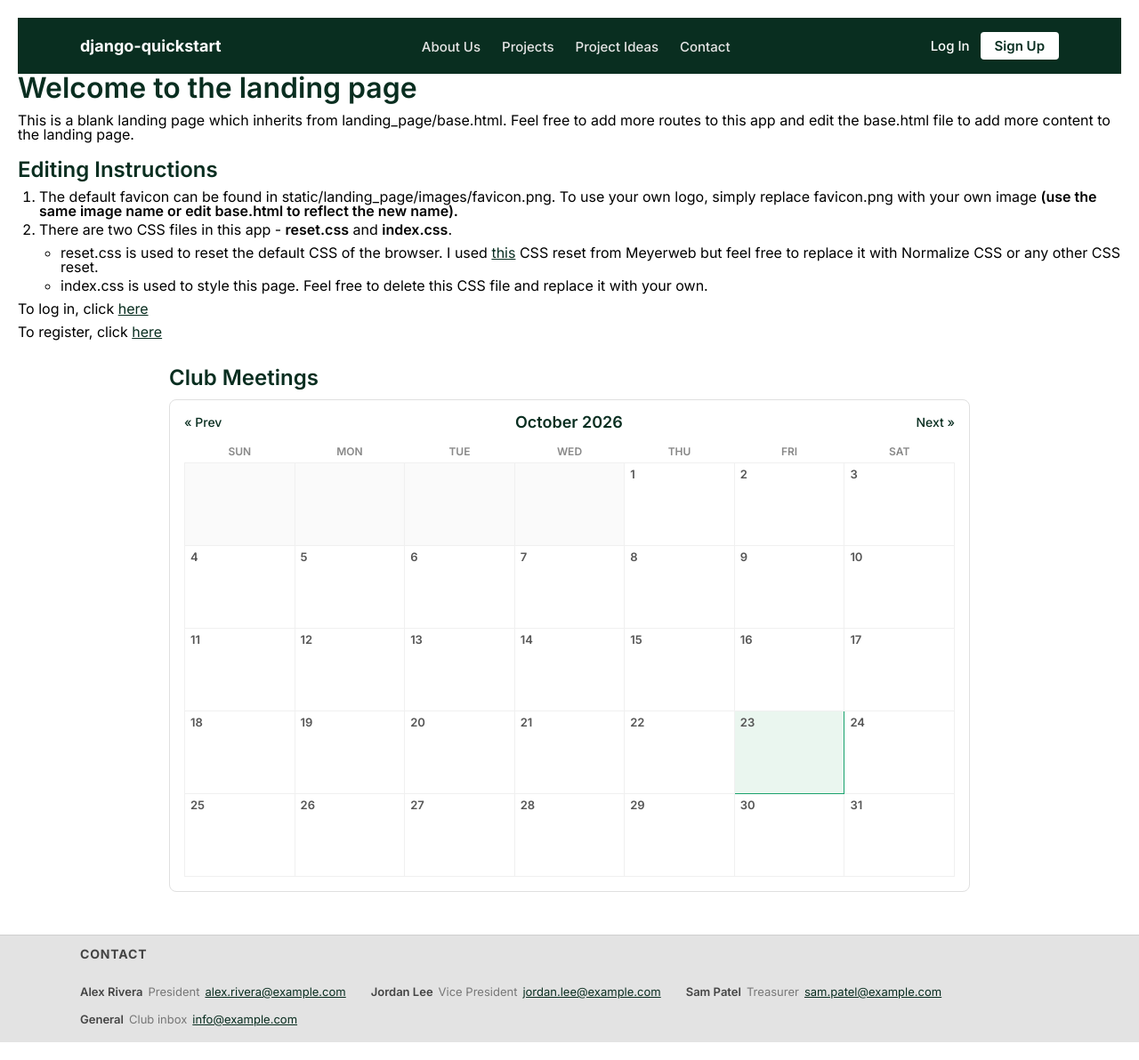
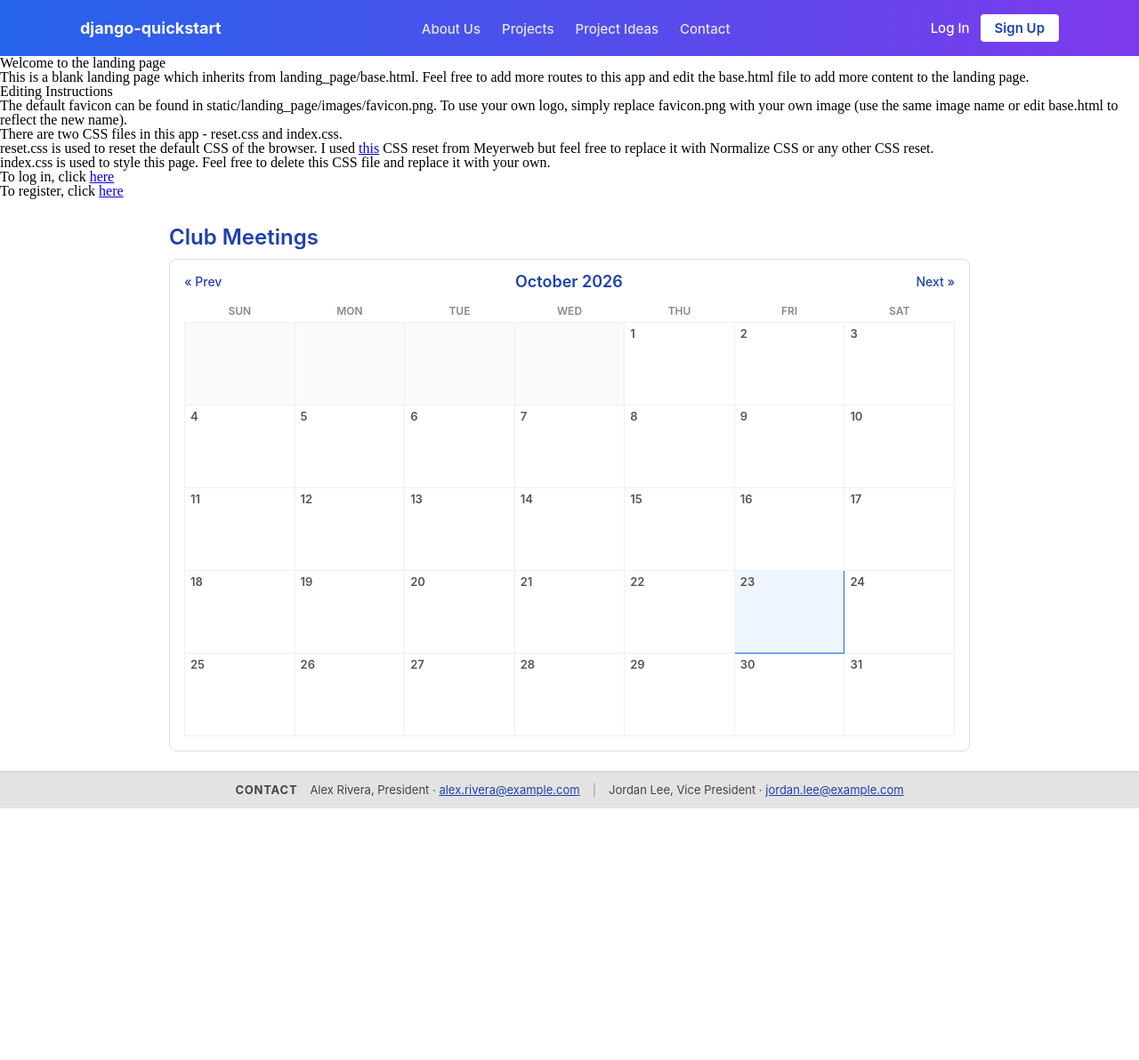
Before and after one commit to 1399999/SwampWorksWebsite, a Django app: page / in a window 1280 px wide. Shown: the whole page at 89% size. After the commit the page ends 909 px from the top, so only its background shows below. Run offline with Django 4.2, Linux system fonts and the light colour scheme; data that the repository does not hold is empty.

Commit message:
Changes the theme color

```diff
--- a/src/accounts/templates/accounts/base.html
+++ b/src/accounts/templates/accounts/base.html
@@ -9,11 +9,13 @@
     <link rel="stylesheet" href="{% static 'landing_page/css/reset.css' %}">
     <link rel="stylesheet" href="{% static 'landing_page/css/navbar.css' %}">
     <link rel="stylesheet" href="{% static 'accounts/css/auth.css' %}">
+    <link rel="stylesheet" href="{% static 'landing_page/css/footer.css' %}">
     <title>django auth - {% block title%} {% endblock %}</title>
 </head>
 <body>
     {% include 'partials/navbar.html' %}
     {% block form %}
     {% endblock form %}
+    {% include 'partials/footer.html' %}
 </body>
 </html>
--- a/src/dashboard/static/dashboard/css/dashboard.css
+++ b/src/dashboard/static/dashboard/css/dashboard.css
@@ -2,7 +2,7 @@
 
 :root{
     --primary-font: 'Inter', sans-serif;
-    --heading-color: #19a26d;
+    --heading-color: #2563eb;
 }
 
 strong{
--- a/src/dashboard/templates/dashboard/base.html
+++ b/src/dashboard/templates/dashboard/base.html
@@ -9,11 +9,13 @@
     <link rel="stylesheet" href="{% static 'landing_page/css/reset.css' %}">
     <link rel="stylesheet" href="{% static 'landing_page/css/navbar.css' %}">
     <link rel="stylesheet" href="{% static 'dashboard/css/dashboard.css' %}">
+    <link rel="stylesheet" href="{% static 'landing_page/css/footer.css' %}">
     <title>dashboard</title>
 </head>
 <body>
     {% include 'partials/navbar.html' %}
     {% block content %}
     {% endblock content %}
+    {% include 'partials/footer.html' %}
 </body>
 </html>
--- a/src/landing_page/static/landing_page/css/calendar.css
+++ b/src/landing_page/static/landing_page/css/calendar.css
@@ -8,7 +8,7 @@
 .calendar-page h2 {
     font-weight: 600;
     font-size: 24px;
-    color: var(--heading-color, #092e20);
+    color: var(--heading-color, #1e40af);
     margin: 28px 0 12px;
 }
 
@@ -28,12 +28,12 @@
 .calendar-title {
     font-weight: 600;
     font-size: 18px;
-    color: var(--heading-color, #092e20);
+    color: var(--heading-color, #1e40af);
 }
 
 .calendar-nav {
     text-decoration: none;
-    color: #092e20;
+    color: #1e40af;
     font-weight: 500;
     font-size: 14px;
 }
@@ -69,8 +69,8 @@
 }
 
 .calendar-grid td.today {
-    background: #eaf6ef;
-    border: 1px solid #19a26d;
+    background: #eff6ff;
+    border: 1px solid #2563eb;
 }
 
 .day-number {
@@ -80,7 +80,7 @@
 
 .meeting-pill {
     margin-top: 4px;
-    background: #092e20;
+    background: #1e40af;
     color: #fff;
     font-size: 11px;
     padding: 2px 6px;
@@ -155,7 +155,7 @@
 }
 
 .meeting-form-card button[type="submit"] {
-    background: #092e20;
+    background: #1e40af;
     color: #fff;
     border: none;
     padding: 10px 18px;
@@ -169,62 +169,3 @@
     font-size: 14px;
     margin-top: 4px;
 }
-
-/* Full-width gray contact ribbon at the bottom of the page */
-body {
-    overflow-x: hidden;
-}
-
-.contact-ribbon {
-    width: 100vw;
-    position: relative;
-    left: 50%;
-    margin-left: -50vw;
-    margin-top: 48px;
-    background-color: #e3e3e3;
-    border-top: 1px solid #cfcfcf;
-    font-family: var(--primary-font, 'Inter', sans-serif);
-}
-
-.contact-ribbon-inner {
-    max-width: 1100px;
-    margin: 0 auto;
-    padding: 14px 24px;
-    display: flex;
-    align-items: center;
-    gap: 24px;
-    flex-wrap: wrap;
-}
-
-.contact-ribbon-title {
-    font-weight: 700;
-    font-size: 14px;
-    text-transform: uppercase;
-    letter-spacing: 0.06em;
-    color: #444;
-}
-
-.contact-ribbon-list {
-    list-style: none;
-    margin: 0;
-    padding: 0;
-    display: flex;
-    flex-wrap: wrap;
-    gap: 8px 28px;
-    font-size: 13px;
-    color: #444;
-}
-
-.contact-ribbon-list li {
-    display: flex;
-    align-items: baseline;
-    gap: 6px;
-}
-
-.contact-ribbon-list span {
-    color: #777;
-}
-
-.contact-ribbon-list a {
-    color: #092e20;
-}
--- /dev/null
+++ b/src/landing_page/static/landing_page/css/footer.css
@@ -0,0 +1,46 @@
+/* Sits at the bottom of every page: after the content on long pages,
+   and at the bottom of the window on short ones. */
+body {
+    position: relative;
+    min-height: 100vh;
+    box-sizing: border-box;
+    padding-bottom: 64px;
+}
+
+.site-footer {
+    position: absolute;
+    left: 0;
+    right: 0;
+    bottom: 0;
+    background-color: #e3e3e3;
+    border-top: 1px solid #cfcfcf;
+    font-family: var(--primary-font, 'Inter', sans-serif);
+    font-size: 13px;
+    color: #444;
+}
+
+.site-footer-inner {
+    max-width: 1100px;
+    margin: 0 auto;
+    padding: 14px 24px;
+    display: flex;
+    align-items: baseline;
+    justify-content: center;
+    gap: 14px;
+    white-space: nowrap;
+    overflow-x: auto;
+}
+
+.site-footer-title {
+    font-weight: 700;
+    text-transform: uppercase;
+    letter-spacing: 0.06em;
+}
+
+.site-footer-sep {
+    color: #999;
+}
+
+.site-footer a {
+    color: #1e40af;
+}
--- a/src/landing_page/static/landing_page/css/index.css
+++ b/src/landing_page/static/landing_page/css/index.css
@@ -1,49 +1,75 @@
-@import url('https://fonts.googleapis.com/css2?family=Inter:wght@100;200;300;400;500;600;700;800;900&display=swap');
-
-:root{
-    --primary-font: 'Inter', sans-serif;
-    --heading-color: #092e20;
+.site-navbar {
+    width: 100%;
+    background-color: #2563eb;
+    background-image: linear-gradient(90deg, #2563eb 0%, #7c3aed 100%);
+    font-family: var(--primary-font, 'Inter', sans-serif);
 }
 
-body{
-    font-family: var(--primary-font);
-    background-color: rgb(255, 255, 255);
-    padding: 20px 20px;
+.navbar-inner {
+    max-width: 1100px;
+    margin: 0 auto;
+    padding: 16px 24px;
+    display: flex;
+    align-items: center;
+    justify-content: space-between;
+    flex-wrap: wrap;
+    gap: 12px;
 }
 
-h1{
-    font-weight: 600;
-    font-size: 32px;
-    color: var(--heading-color);
-    margin-bottom: 12px;
+.navbar-brand {
+    color: #ffffff;
+    font-weight: 700;
+    font-size: 18px;
+    text-decoration: none;
 }
 
-h2{
-    font-weight: 600;
-    font-size: 24px;
-    color: var(--heading-color);
-    margin-top: 20px;
-    margin-bottom: 8px;
+.navbar-links {
+    list-style: none;
+    display: flex;
+    gap: 24px;
+    margin: 0;
+    padding: 0;
 }
 
-strong{
-    font-weight: 600;
+.navbar-links li a {
+    color: #e5e5e5;
+    text-decoration: none;
+    font-size: 15px;
+    font-weight: 500;
 }
 
-a{
-    color: var(--heading-color);
+.navbar-links li a:hover {
+    color: #ffffff;
     text-decoration: underline;
 }
 
-ol, ul{
-    padding-left: 24px;
-    margin: 10px 0;
+.navbar-auth {
+    display: flex;
+    align-items: center;
+    gap: 12px;
 }
 
-li{
-    margin: 5px 0px;
+.navbar-login {
+    color: #ffffff;
+    text-decoration: none;
+    font-size: 15px;
+    font-weight: 500;
 }
 
-p{
-    margin: 10px 0;
+.navbar-login:hover {
+    text-decoration: underline;
 }
+
+.navbar-signup {
+    background-color: #ffffff;
+    color: #1e40af;
+    text-decoration: none;
+    font-size: 15px;
+    font-weight: 600;
+    padding: 8px 16px;
+    border-radius: 4px;
+}
+
+.navbar-signup:hover {
+    background-color: #e5e5e5;
+}
--- a/src/landing_page/static/landing_page/css/navbar.css
+++ b/src/landing_page/static/landing_page/css/navbar.css
@@ -1,6 +1,7 @@
 .site-navbar {
     width: 100%;
-    background-color: #092e20;
+    background-color: #2563eb;
+    background-image: linear-gradient(90deg, #2563eb 0%, #7c3aed 100%);
     font-family: var(--primary-font, 'Inter', sans-serif);
 }
 
@@ -61,7 +62,7 @@
 
 .navbar-signup {
     background-color: #ffffff;
-    color: #092e20;
+    color: #1e40af;
     text-decoration: none;
     font-size: 15px;
     font-weight: 600;
--- a/src/landing_page/templates/landing_page/base.html
+++ b/src/landing_page/templates/landing_page/base.html
@@ -10,11 +10,13 @@
     <link rel="stylesheet" href="{% static 'landing_page/css/reset.css' %}">
     <link rel="stylesheet" href="{% static 'landing_page/css/navbar.css' %}">
     <link rel="stylesheet" href="{% static 'landing_page/css/index.css' %}">
+    <link rel="stylesheet" href="{% static 'landing_page/css/footer.css' %}">
     <title>django template</title>
 </head>
 <body>
     {% include 'partials/navbar.html' %}
     {% block content %}
     {% endblock content %}
+    {% include 'partials/footer.html' %}
 </body>
 </html>
--- a/src/landing_page/templates/landing_page/contact.html
+++ b/src/landing_page/templates/landing_page/contact.html
@@ -46,7 +46,7 @@
                             {% endfor %}
                         </div>
                     {% endfor %}
-                    <button type="submit" class="btn btn-success">Add Contact</button>
+                    <button type="submit" class="btn btn-primary">Add Contact</button>
                 </form>
             </div>
         </section>
--- a/src/landing_page/templates/landing_page/index.html
+++ b/src/landing_page/templates/landing_page/index.html
@@ -111,15 +111,4 @@
         </section>
     {% endif %}
 </main>
-<footer class="contact-ribbon">
-    <div class="contact-ribbon-inner">
-        <span class="contact-ribbon-title">Contact</span>
-        <ul class="contact-ribbon-list">
-            <li><strong>Alex Rivera</strong> <span>President</span> <a href="mailto:alex.rivera@example.com">alex.rivera@example.com</a></li>
-            <li><strong>Jordan Lee</strong> <span>Vice President</span> <a href="mailto:jordan.lee@example.com">jordan.lee@example.com</a></li>
-            <li><strong>Sam Patel</strong> <span>Treasurer</span> <a href="mailto:sam.patel@example.com">sam.patel@example.com</a></li>
-            <li><strong>General</strong> <span>Club inbox</span> <a href="mailto:info@example.com">info@example.com</a></li>
-        </ul>
-    </div>
-</footer>
 {% endblock content %}
--- /dev/null
+++ b/src/landing_page/templates/partials/footer.html
@@ -0,0 +1,8 @@
+<footer class="site-footer">
+    <div class="site-footer-inner">
+        <span class="site-footer-title">Contact</span>
+        <span><strong>Alex Rivera</strong>, President &middot; <a href="mailto:alex.rivera@example.com">alex.rivera@example.com</a></span>
+        <span class="site-footer-sep">|</span>
+        <span><strong>Jordan Lee</strong>, Vice President &middot; <a href="mailto:jordan.lee@example.com">jordan.lee@example.com</a></span>
+    </div>
+</footer>
```
Also changed, not shown: src/dashboard/static/dashboard/css/admin.css (+6 -5 lines), src/landing_page/static/landing_page/css/ideas.css (+5 -3 lines), src/landing_page/static/landing_page/css/projects.css (+13 -8 lines).
